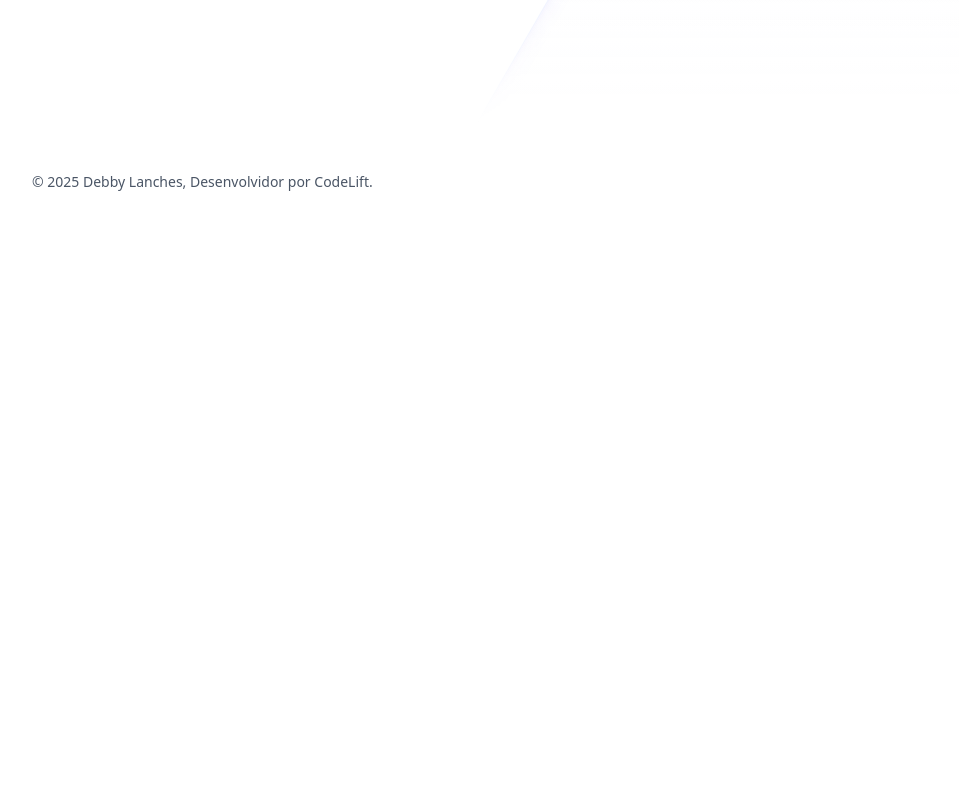
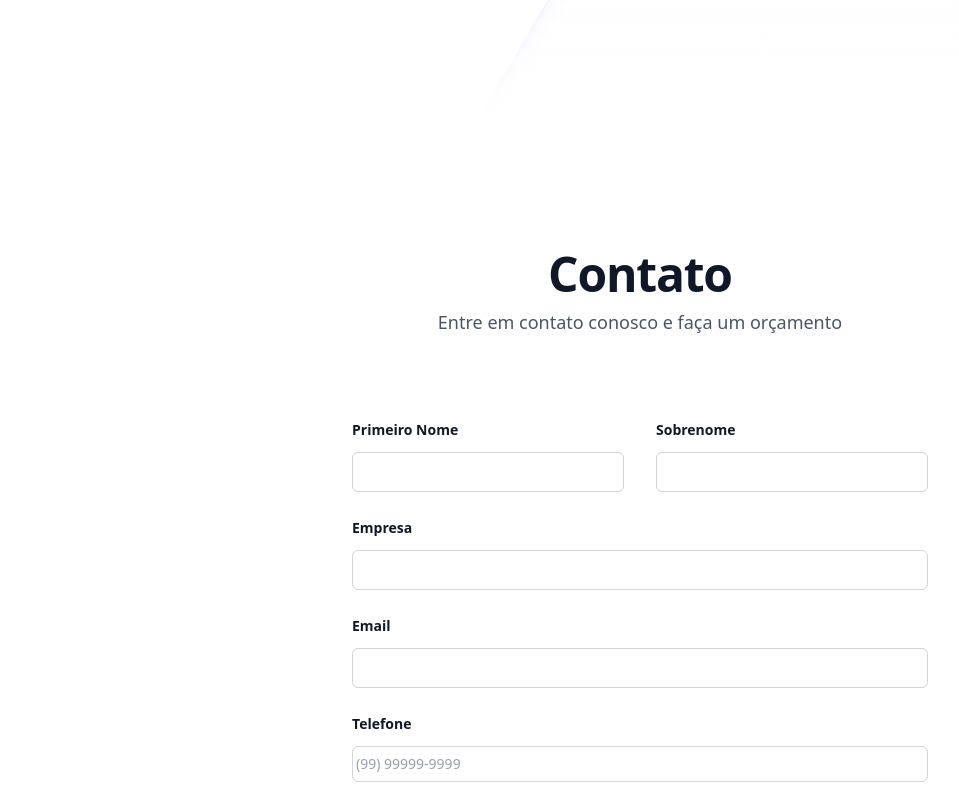
Before and after one commit to GibsonCS/deby-lanches, a Next.js app: page / in a window 1280 px wide. Shown: the part 1681-2480 px from the top of the page, without its empty margins (0-959 px from the left). Before the commit the page ends 1923 px from the top, so only its background shows below. Built offline with nearby package versions, Linux system fonts and the light colour scheme.

Commit message:
feat(contact): import contact form

```diff
--- a/src/app/page.tsx
+++ b/src/app/page.tsx
@@ -1,12 +1,14 @@
 import AboutUs from "@/components/AboutUs";
 import Footer from "@/components/Footer";
 import HeroSection from "@/components/HeroSection";
+import Contact from "../components/Forms/Contact";
 
 export default function Home() {
   return (
     <>
       <HeroSection />
       <AboutUs />
+      <Contact />
       <Footer />
     </>
   );
```
